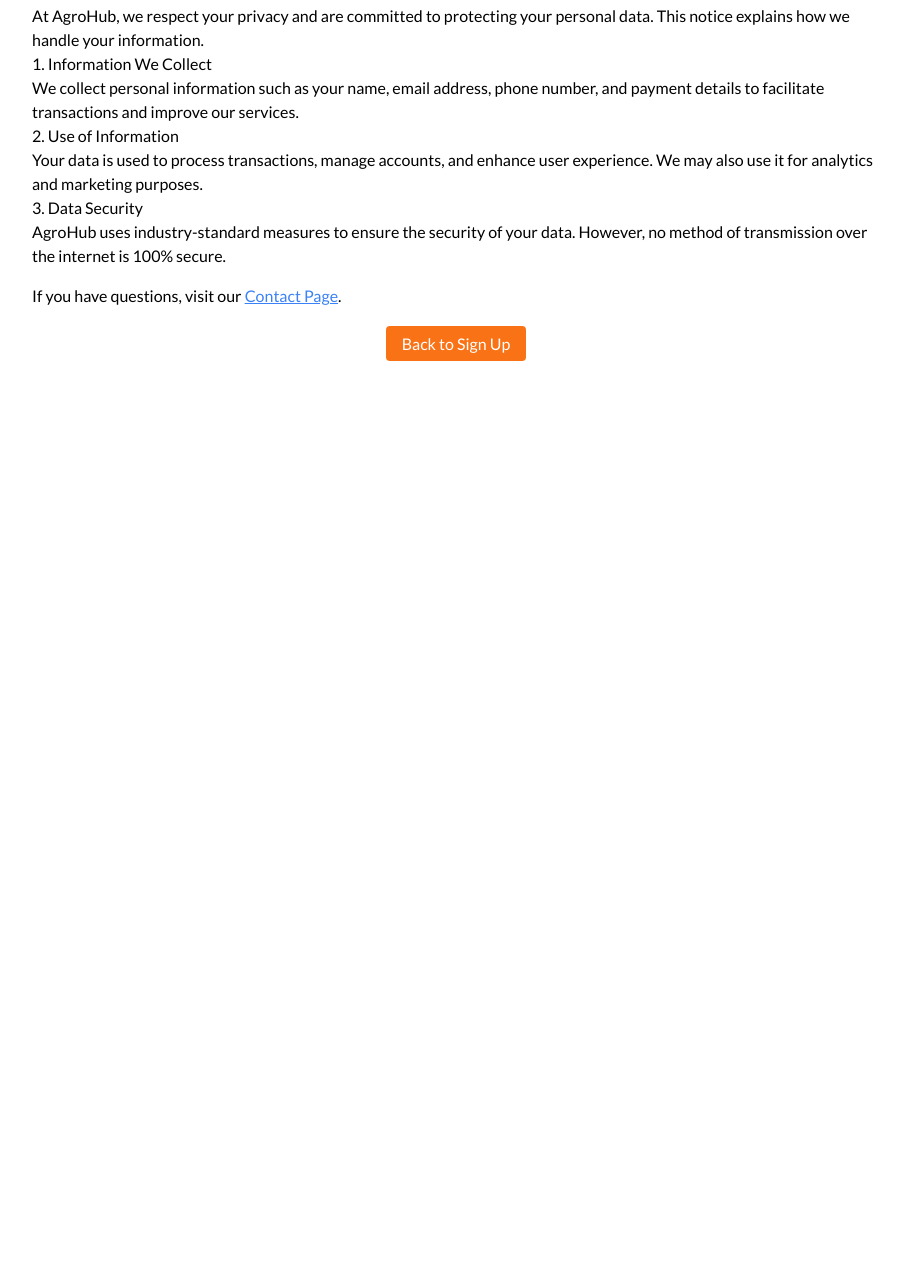
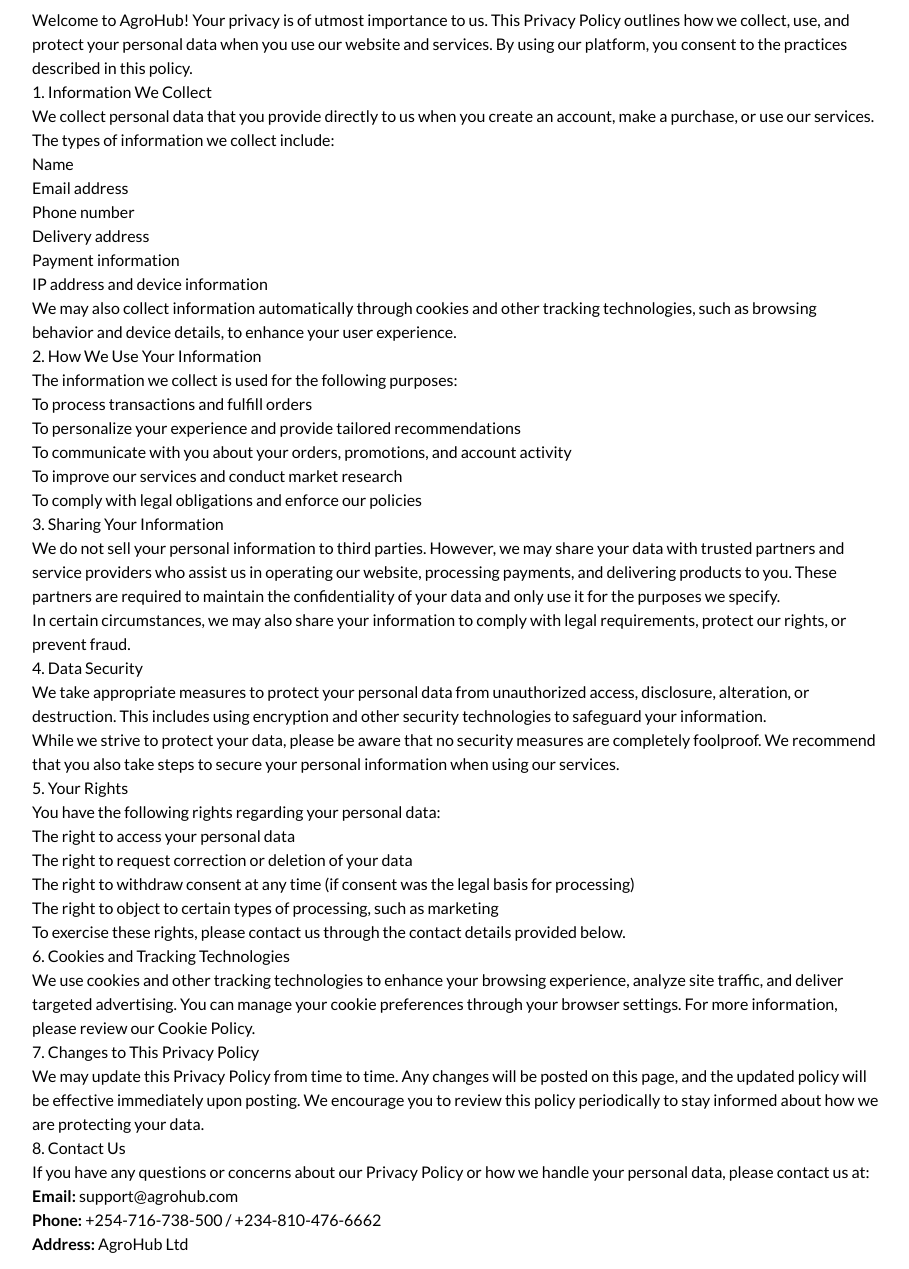
Before and after one commit to Giathi-Daniel/AgroHub, a website: page Fronted/privacy-notice.html in a window 1280 px wide. Shown: the part 140-1409 px from the top of the page, without its empty margins (184-1093 px from the left). Before the commit the page ends 800 px from the top, so only its background shows below. Drawn offline with nearby package versions, Linux system fonts and the light colour scheme.

Commit message:
populate privacy notice page

```diff
--- a/Fronted/privacy-notice.html
+++ b/Fronted/privacy-notice.html
@@ -3,7 +3,7 @@
   <head>
     <meta charset="UTF-8" />
     <meta name="viewport" content="width=device-width, initial-scale=1.0" />
-    <title>AgroHub | Privacy Notice</title>
+    <title>AgroHub | Privacy Policy</title>
     <link rel="icon" href="images/logo.png" type="image/png" />
 
     <!-- ========== LATO FONT ========== -->
@@ -28,39 +28,131 @@
           alt="AgroHub Logo"
           class="w-16 h-16 mx-auto"
         />
-        <h1 class="text-2xl font-bold">Privacy Notice</h1>
+        <h1 class="text-3xl font-semibold">Privacy Policy</h1>
       </div>
       <article class="prose prose-lg max-w-none">
         <p>
-          At AgroHub, we respect your privacy and are committed to protecting
-          your personal data. This notice explains how we handle your
-          information.
+          Welcome to AgroHub! Your privacy is of utmost importance to us. This
+          Privacy Policy outlines how we collect, use, and protect your personal
+          data when you use our website and services. By using our platform, you
+          consent to the practices described in this policy.
         </p>
+
         <h2>1. Information We Collect</h2>
         <p>
-          We collect personal information such as your name, email address,
-          phone number, and payment details to facilitate transactions and
-          improve our services.
+          We collect personal data that you provide directly to us when you
+          create an account, make a purchase, or use our services. The types of
+          information we collect include:
         </p>
-        <h2>2. Use of Information</h2>
+        <ul>
+          <li>Name</li>
+          <li>Email address</li>
+          <li>Phone number</li>
+          <li>Delivery address</li>
+          <li>Payment information</li>
+          <li>IP address and device information</li>
+        </ul>
         <p>
-          Your data is used to process transactions, manage accounts, and
-          enhance user experience. We may also use it for analytics and
-          marketing purposes.
+          We may also collect information automatically through cookies and
+          other tracking technologies, such as browsing behavior and device
+          details, to enhance your user experience.
         </p>
-        <h2>3. Data Security</h2>
+
+        <h2>2. How We Use Your Information</h2>
+        <p>The information we collect is used for the following purposes:</p>
+        <ul>
+          <li>To process transactions and fulfill orders</li>
+          <li>
+            To personalize your experience and provide tailored recommendations
+          </li>
+          <li>
+            To communicate with you about your orders, promotions, and account
+            activity
+          </li>
+          <li>To improve our services and conduct market research</li>
+          <li>To comply with legal obligations and enforce our policies</li>
+        </ul>
+
+        <h2>3. Sharing Your Information</h2>
         <p>
-          AgroHub uses industry-standard measures to ensure the security of your
-          data. However, no method of transmission over the internet is 100%
-          secure.
+          We do not sell your personal information to third parties. However, we
+          may share your data with trusted partners and service providers who
+          assist us in operating our website, processing payments, and
+          delivering products to you. These partners are required to maintain
+          the confidentiality of your data and only use it for the purposes we
+          specify.
         </p>
+        <p>
+          In certain circumstances, we may also share your information to comply
+          with legal requirements, protect our rights, or prevent fraud.
+        </p>
+
+        <h2>4. Data Security</h2>
+        <p>
+          We take appropriate measures to protect your personal data from
+          unauthorized access, disclosure, alteration, or destruction. This
+          includes using encryption and other security technologies to safeguard
+          your information.
+        </p>
+        <p>
+          While we strive to protect your data, please be aware that no security
+          measures are completely foolproof. We recommend that you also take
+          steps to secure your personal information when using our services.
+        </p>
+
+        <h2>5. Your Rights</h2>
+        <p>You have the following rights regarding your personal data:</p>
+        <ul>
+          <li>The right to access your personal data</li>
+          <li>The right to request correction or deletion of your data</li>
+          <li>
+            The right to withdraw consent at any time (if consent was the legal
+            basis for processing)
+          </li>
+          <li>
+            The right to object to certain types of processing, such as
+            marketing
+          </li>
+        </ul>
+        <p>
+          To exercise these rights, please contact us through the contact
+          details provided below.
+        </p>
+
+        <h2>6. Cookies and Tracking Technologies</h2>
+        <p>
+          We use cookies and other tracking technologies to enhance your
+          browsing experience, analyze site traffic, and deliver targeted
+          advertising. You can manage your cookie preferences through your
+          browser settings. For more information, please review our Cookie
+          Policy.
+        </p>
+
+        <h2>7. Changes to This Privacy Policy</h2>
+        <p>
+          We may update this Privacy Policy from time to time. Any changes will
+          be posted on this page, and the updated policy will be effective
+          immediately upon posting. We encourage you to review this policy
+          periodically to stay informed about how we are protecting your data.
+        </p>
+
+        <h2>8. Contact Us</h2>
+        <p>
+          If you have any questions or concerns about our Privacy Policy or how
+          we handle your personal data, please contact us at:
+        </p>
+        <p>
+          <strong>Email:</strong> support@agrohub.com<br />
+          <strong>Phone:</strong> +254-716-738-500 / +234-810-476-6662<br />
+          <strong>Address:</strong> AgroHub Ltd
+        </p>
+
         <p class="mt-4">
-          If you have questions, visit our
-          <a href="/agrohub/pub/contact" class="text-blue-500 underline"
-            >Contact Page</a
-          >.
+          For more details, visit our
+          <a href="/contact" class="text-blue-500 underline">Contact Page</a>.
         </p>
       </article>
+
       <div class="mt-6 text-center">
         <a
           href="/agrohub/pub/signup"
```
